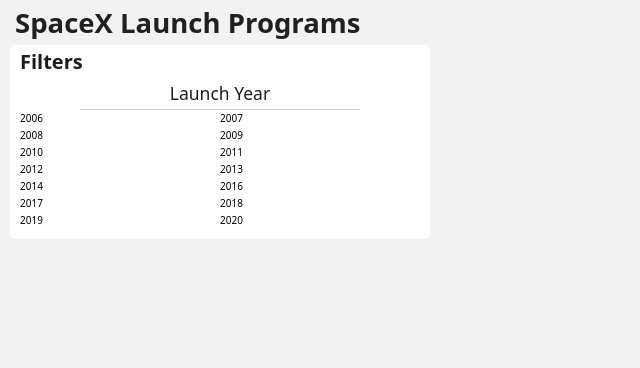
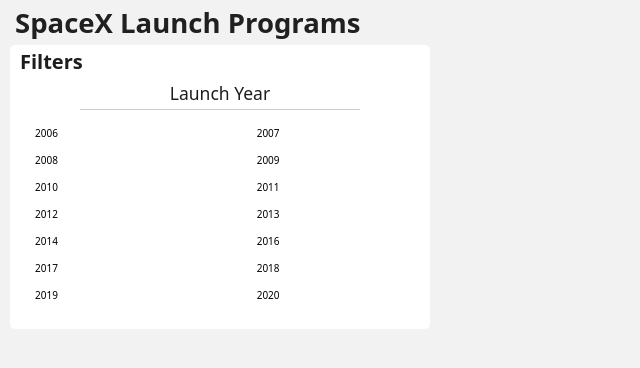
Before and after one commit to SubhasisDebsharma/xt-assignmnet, an Angular app: page / in a window 1280 px wide. Shown: the top 368 px of the page, without its empty margins (0-640 px from the left). Built offline with nearby package versions, Linux system fonts and the light colour scheme.

Commit message:
filter in progress

```diff
--- a/src/app/core/components/filter/filter.component.html
+++ b/src/app/core/components/filter/filter.component.html
@@ -3,8 +3,8 @@
         <h3 class="h3">Filters</h3>
         <p class="subtitle1 text-center">Launch Year</p>
         <div class="divider-middle"></div>
-        <div class="full-width flex flex-wrap space-between">
-            <div class="col-6" *ngFor="let el of availableFilterYears">
+        <div class="p-4 full-width flex flex-wrap space-between">
+            <div class="col-5 p-2" *ngFor="let el of availableFilterYears">
                 <a [routerLink]="" >
                     {{el.year}}
                 </a>
```
